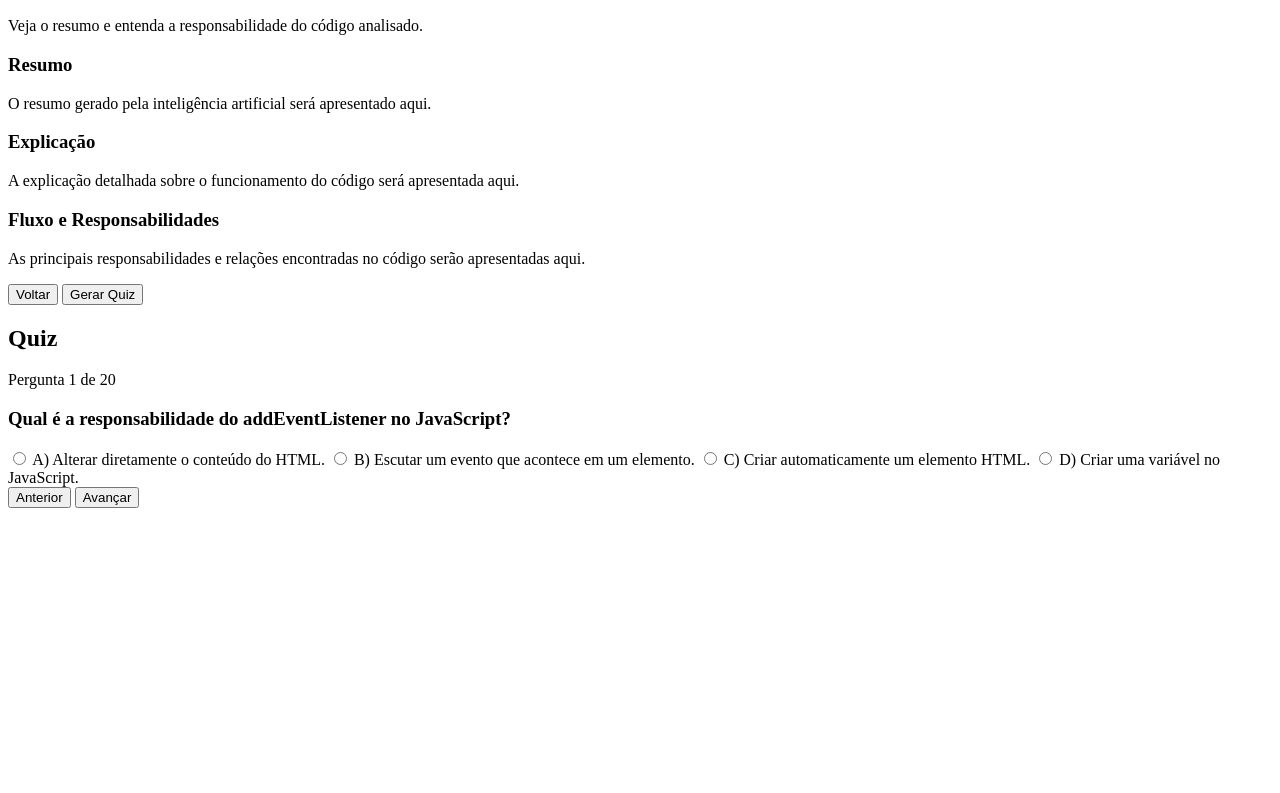
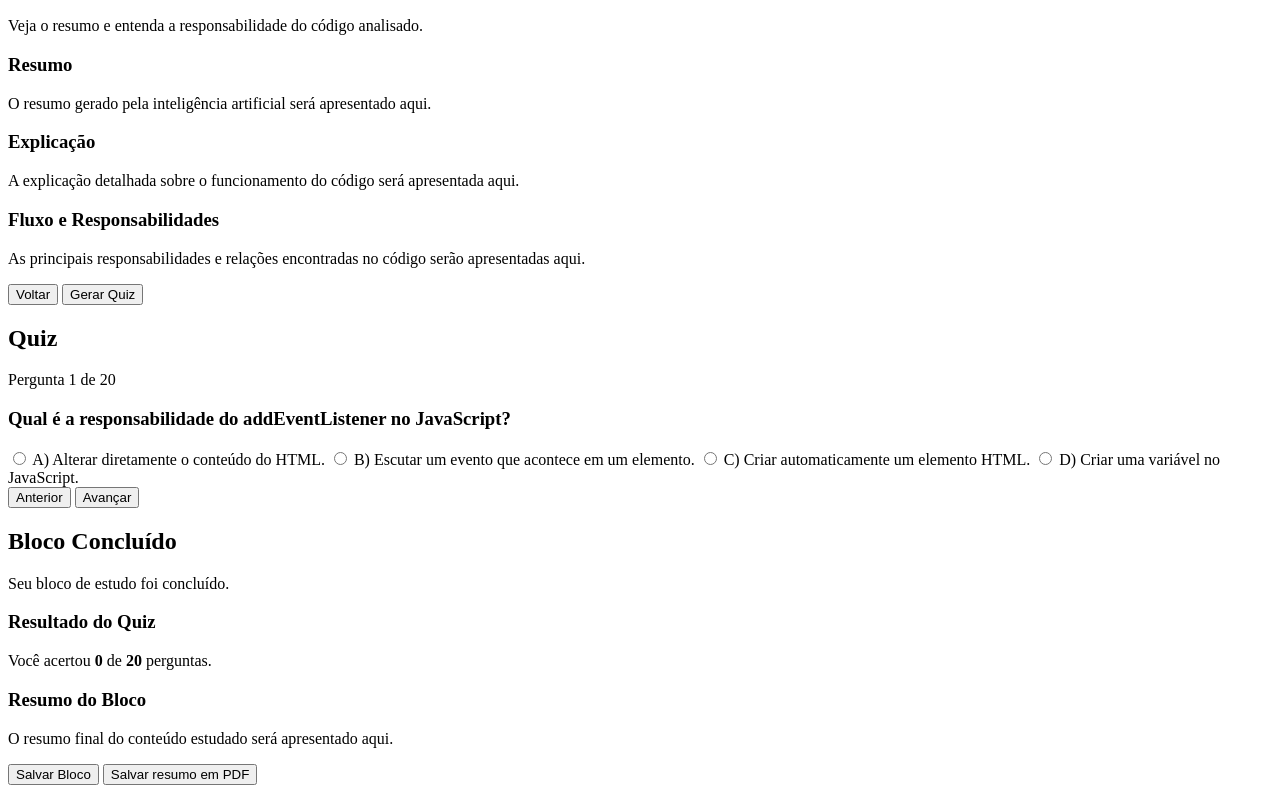
Before and after one commit to pabliciosousa49-lang/Page-DevClub-Study, a plain HTML site: page index.html in a window 1280 px wide. Shown: the part 700-1493 px from the top of the page. Before the commit the page ends 1216 px from the top, so only its background shows below. Drawn offline with Linux system fonts and the light colour scheme.

Commit message:
Adição e finalização MVP de conclusão de bloco

```diff
--- a/index.html
+++ b/index.html
@@ -104,6 +104,29 @@
         </button> <button type="button" id="avancar-pergunta-btn" class="botao-principal"> Avançar </button> </div>
 </section>
 
+<!-- Etapa 5: Finalização -->
+<section id="finalizacao" class="etapa">
+    <h2 class="titulo-etapa">Bloco Concluído</h2>
+    <p class="descricao-etapa"> Seu bloco de estudo foi concluído. </p>
+
+    <article id="resultado-quiz" class="card">
+        <h3>Resultado do Quiz</h3>
+        <p> Você acertou <strong id="quantidade-acertos">0</strong> de <strong id="total-perguntas">20</strong>
+            perguntas. </p>
+    </article>
+
+    <article id="resumo-final" class="card">
+        <h3>Resumo do Bloco</h3>
+        <p> O resumo final do conteúdo estudado será apresentado aqui. </p>
+    </article>
+
+    <div class="grupo-botoes"> <button type="button" id="salvar-bloco-btn" class="botao-principal"> Salvar Bloco
+        </button> <button type="button" id="salvar-pdf-btn" class="botao-secundario"> Salvar resumo em PDF </button>
+    </div>
+
+</section>
+</main>
+
         <script src="./js/storage.js"></script>
         <script src="./js/api.js"></script>
         <script src="./js/quiz.js"></script>
```
